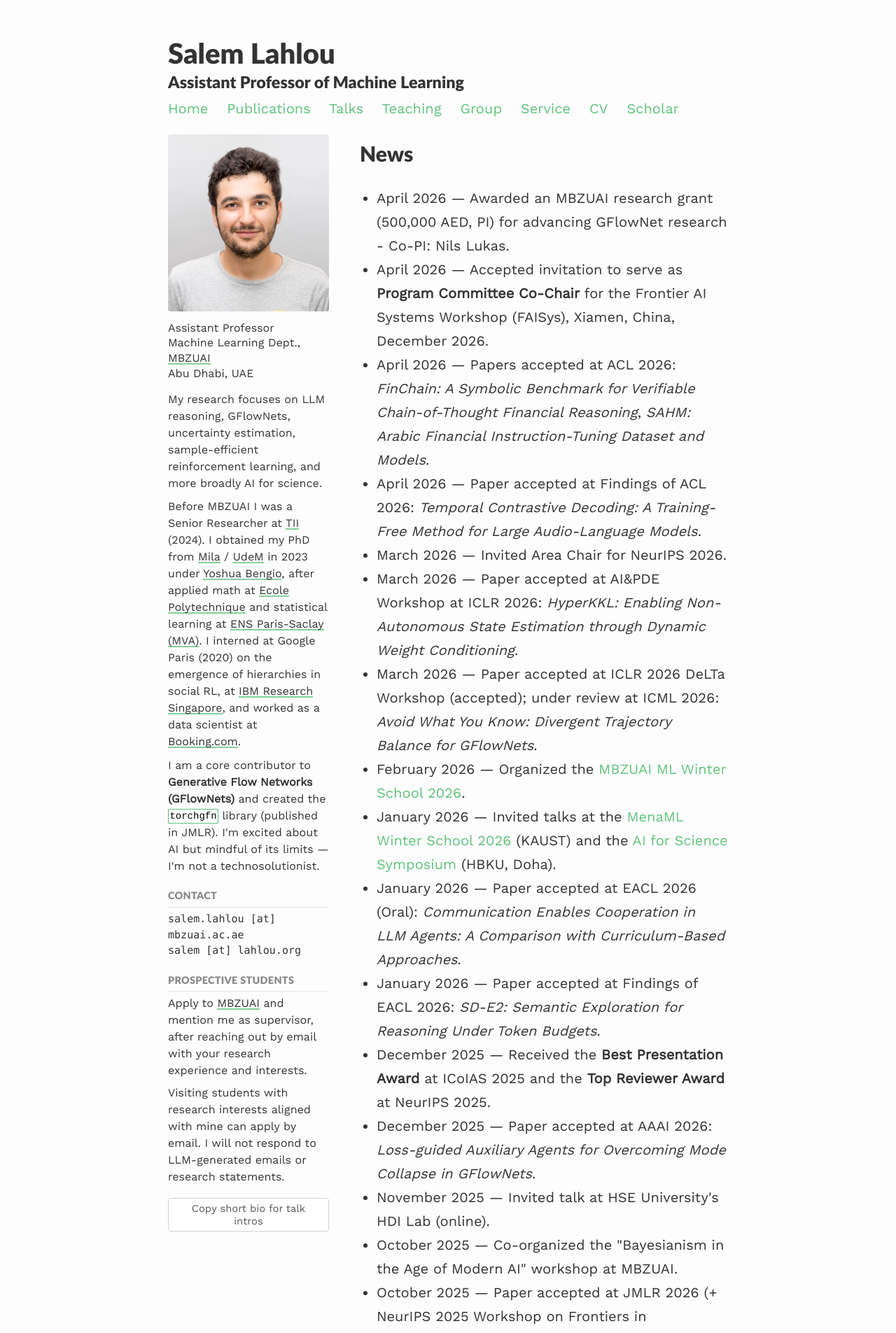
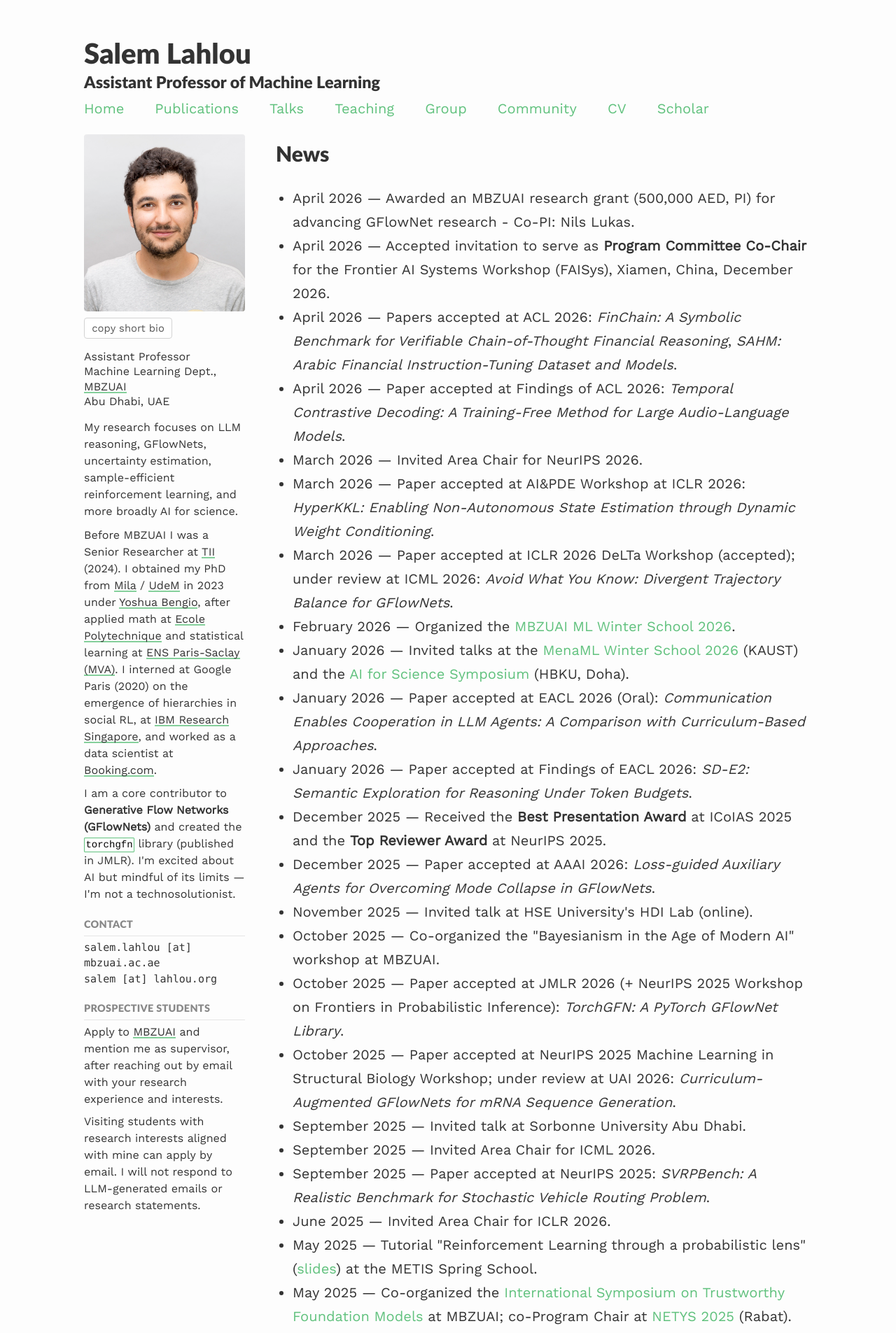
Before and after one commit to saleml/saleml.github.io, a Jekyll site: the page built from index.md, in a window 1280 px wide. Shown: the top 1905 px of the page at 70% size. Built offline with Jekyll 4.4.1, drawn with Linux system fonts in a browser that asks for light colours; nearby versions of some CDN libraries.

Commit message:
Add community page and update navigation links
- Introduced a new community page detailing conference roles, workshops organized, open-source contributions, and editorial duties.
- Updated navigation links to replace 'Service' with 'Community'.
- Enhanced index.md with a new copy bio feature and adjusted layout for improved user experience.
- Increased content width in main.scss for better readability.

```diff
--- a/_includes/navigation.html
+++ b/_includes/navigation.html
@@ -1,10 +1,10 @@
-<div class="links scroll">
+<div class="links">
         <a href="{{site.baseurl}}/">Home</a>
         <a href="{{site.baseurl}}/publications/">Publications</a>
         <a href="{{site.baseurl}}/talks/">Talks</a>
         <a href="{{site.baseurl}}/teaching/">Teaching</a>
         <a href="{{site.baseurl}}/research-group/">Group</a>
-        <a href="{{site.baseurl}}/service/">Service</a>
+        <a href="{{site.baseurl}}/community/">Community</a>
         <a href="{{site.baseurl}}/assets/files/CV.pdf" target="_blank">CV</a>
         <a href="https://scholar.google.com/citations?user=xLSkCrIAAAAJ&hl=fr&oi=ao" target="_blank">Scholar</a>
 </div>
--- a/assets/css/_sass/style.scss
+++ b/assets/css/_sass/style.scss
@@ -161,15 +161,13 @@ blockquote {
   margin: 1em;
 }
 
-/* Horizontal scrolling navbar. From: https://iamsteve.me/blog/horizontal-scrolling-responsive-menu */
-.scroll {
-  white-space: nowrap;
-  overflow-x: auto;
-  -webkit-overflow-scrolling: touch;
-  -ms-overflow-style: -ms-autohiding-scrollbar; }
-
-.scroll::-webkit-scrollbar {
-  display: none; }
+/* Top navigation: wraps onto multiple lines on narrow screens. */
+.links {
+  display: flex;
+  flex-wrap: wrap;
+  gap: 0.4em 1.2em;
+  margin-bottom: 0.8em;
+}
 
 
 /* Button */
--- a/assets/css/main.scss
+++ b/assets/css/main.scss
@@ -6,7 +6,7 @@
 @charset "utf-8";
 
 // Width of the content area
-$content-width:    800px;
+$content-width:    1040px;
 $on-phone:         450px;
 $on-palm:          660px;
 $on-laptop:        1000px;
--- a/index.md
+++ b/index.md
@@ -8,6 +8,12 @@ published: true
 
   <aside class="home-sidebar">
     <img class="home-photo" src="{{site.baseurl}}/assets/images/profile.png" alt="Salem Lahlou">
+
+    <div class="copy-bio-row">
+      <button id="copy-short-bio" type="button" class="copy-bio-btn">copy short bio</button>
+      <span id="copy-feedback" class="copy-feedback">copied</span>
+      <div id="short-bio-source" hidden>Salem Lahlou is an Assistant Professor in the Machine Learning department at the Mohamed bin Zayed University of Artificial Intelligence (MBZUAI), Abu Dhabi. His research focuses on LLM reasoning, Generative Flow Networks (GFlowNets), uncertainty estimation, sample-efficient reinforcement learning, and AI for science. He is a core contributor to GFlowNets and created the torchgfn library, published in JMLR. He obtained his PhD in 2023 from Mila and Université de Montréal under the supervision of Yoshua Bengio, and previously studied applied mathematics at Ecole Polytechnique and statistical learning at ENS Paris-Saclay (MVA).</div>
+    </div>
 
     <p class="home-position">
       Assistant Professor<br>
@@ -35,11 +41,6 @@ published: true
       <p>Visiting students with research interests aligned with mine can apply by email. I will not respond to LLM-generated emails or research statements.</p>
     </div>
 
-    <div class="home-section">
-      <button id="copy-short-bio" type="button" class="copy-bio-btn">Copy short bio for talk intros</button>
-      <span id="copy-feedback" class="copy-feedback">copied</span>
-      <div id="short-bio-source" hidden>Salem Lahlou is an Assistant Professor in the Machine Learning department at the Mohamed bin Zayed University of Artificial Intelligence (MBZUAI), Abu Dhabi. His research focuses on LLM reasoning, Generative Flow Networks (GFlowNets), uncertainty estimation, sample-efficient reinforcement learning, and AI for science. He is a core contributor to GFlowNets and created the torchgfn library, published in JMLR. He obtained his PhD in 2023 from Mila and Université de Montréal under the supervision of Yoshua Bengio, and previously studied applied mathematics at Ecole Polytechnique and statistical learning at ENS Paris-Saclay (MVA).</div>
-    </div>
   </aside>
 
   <main class="home-main">
@@ -100,7 +101,10 @@ published: true
   max-width: 230px;
   border-radius: 4px;
   display: block;
-  margin-bottom: 0.8em;
+  margin-bottom: 0.55em;
+}
+.copy-bio-row {
+  margin-bottom: 0.9em;
 }
 .home-position {
   margin: 0 0 0.9em 0;
```
Also changed, not shown: _pages/community.md (renamed from _pages/service.md, +3 -3 lines).
